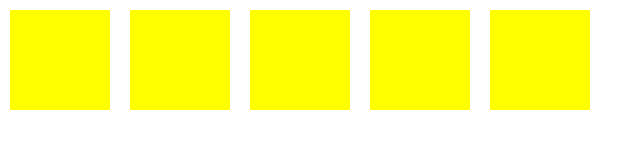
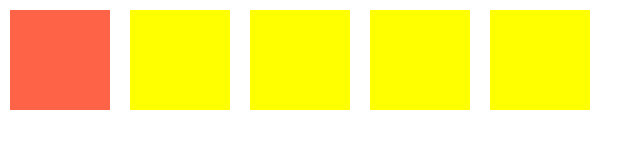
Before and after one commit to Google-Barma/rate-stars, a plain HTML site: page index.html in a window 1280 px wide. Shown: the whole page, without its empty margins (0-643 px from the left). Drawn offline with Linux system fonts and the light colour scheme.

Commit message:
fix second hover

```diff
--- a/css/style.css
+++ b/css/style.css
@@ -18,7 +18,7 @@
   background-color: tomato;
 }
 
-.box-w .box:hover,
+/* .box-w .box:hover, */
 .box-w .box:hover ~ .box {
   background-color: yellow;
 }
--- a/index.html
+++ b/index.html
@@ -9,7 +9,7 @@
     <!-- <link rel="stylesheet" href="css/bootstrap-grid.css" /> -->
   </head>
   <body>
-    <div class="box-w">
+    <!-- <div class="box-w">
       <div class="box"></div>
 
       <div class="box"></div>
@@ -19,6 +19,32 @@
       <div class="box"></div>
 
       <div class="box"></div>
-    </div>
+    </div> -->
+
+    <!DOCTYPE html>
+    <html lang="en">
+      <head>
+        <meta charset="UTF-8" />
+        <meta name="viewport" content="width=device-width, initial-scale=1.0" />
+        <title>Document</title>
+        <link rel="stylesheet" href="css/normalize.css" />
+        <link rel="stylesheet" href="css/style.css" />
+        <!-- <link rel="stylesheet" href="css/bootstrap-grid.css" /> -->
+      </head>
+
+      <body>
+        <div class="box-w">
+          <div class="box"></div>
+
+          <div class="box"></div>
+
+          <div class="box"></div>
+
+          <div class="box"></div>
+
+          <div class="box"></div>
+        </div>
+      </body>
+    </html>
   </body>
 </html>
```
